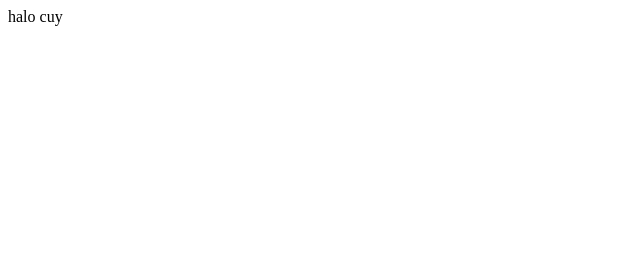
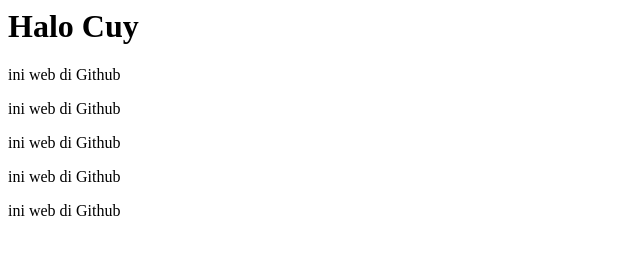
Before and after one commit to omarhaqqi24/omarhaqqi24.github.io, a plain HTML site: page index.html in a window 1280 px wide. Shown: the whole page, without its empty margins (0-640 px from the left). Drawn offline with Linux system fonts and the light colour scheme.

Commit message:
Update index.html

```diff
--- a/index.html
+++ b/index.html
@@ -1 +1,6 @@
-halo cuy
+<h1>Halo Cuy</h1>
+<p>ini web di Github</p>
+<p>ini web di Github</p>
+<p>ini web di Github</p>
+<p>ini web di Github</p>
+<p>ini web di Github</p>
```
